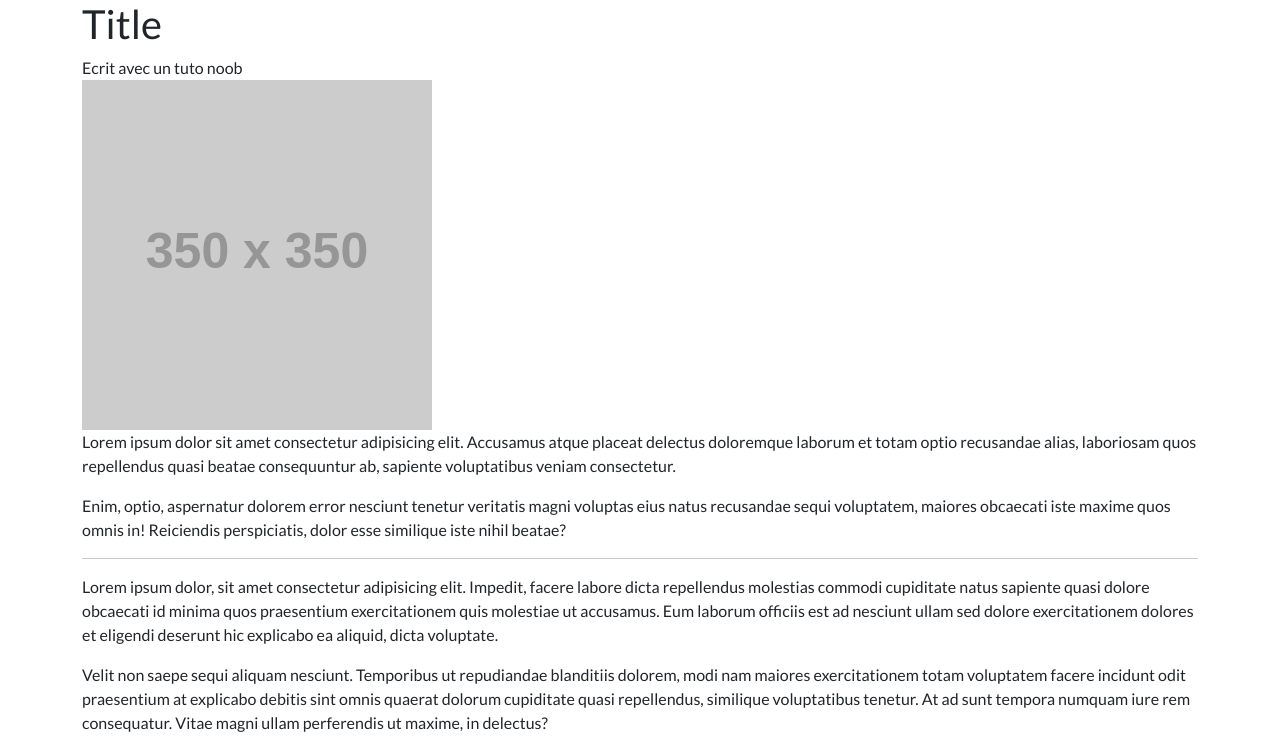
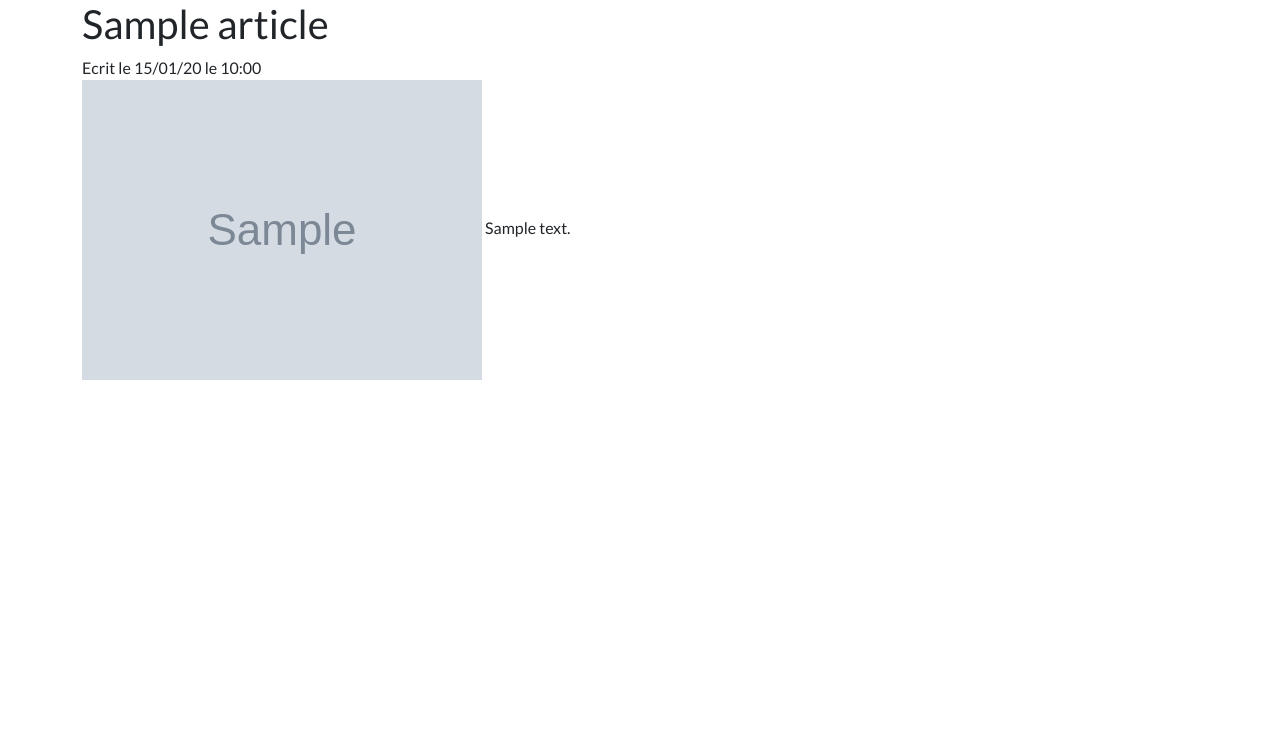
Before and after one commit to Mouton-R/PremierSym, a Symfony app: template templates/blog/show.html.twig in a window 1280 px wide. Shown: the part 72-823 px from the top of the page. After the commit the page ends 452 px from the top, so only its background shows below. Run offline with Twig, Linux system fonts and the light colour scheme; the template is opened without the code that fills it: most values are stand-ins (such as "Sample title", 1, 10 or a date in 2020); grey boxes marked "Sample" are stand-in pictures; grey boxes labelled with a size stand in for pictures from a placeholder-image service; some libraries are stand-ins or nearby versions.

Commit message:
création page nouvel article

```diff
--- a/templates/base.html.twig
+++ b/templates/base.html.twig
@@ -16,18 +16,18 @@
     <body>
         <nav class="navbar navbar-expand-lg navbar-dark bg-primary">
             <div class="container-fluid">
-                <a class="navbar-brand" href="/">SymBlog</a>
+                <a class="navbar-brand" href="{{ path('home') }}">SymBlog</a>
                 <button class="navbar-toggler" type="button" data-bs-toggle="collapse" data-bs-target="#navbarColor01" aria-controls="navbarColor01" aria-expanded="false" aria-label="Toggle navigation">
                 <span class="navbar-toggler-icon"></span>
                 </button>
                 <div class="collapse navbar-collapse" id="navbarColor01">
                     <ul class="navbar-nav me-auto">
                         <li class="nav-item">
-                        <a class="nav-link" href="/blog">Articles
+                        <a class="nav-link" href="{{ path('blog') }}">Articles
                         </a>
                         </li>
                         <li class="nav-item">
-                        <a class="nav-link" href="/blog/new">Nouvel article</a>
+                        <a class="nav-link" href="{{ path('blog_create')}}">Nouvel article</a>
                         </li>
                         <li class="nav-item">
                         <a class="nav-link" href="/blog/reco">Recommandations</a>
--- a/templates/blog/index.html.twig
+++ b/templates/blog/index.html.twig
@@ -8,11 +8,11 @@
     {% for article in articles %}
         <article>
             <h2>{{ article.title }}</h2>
-            <div class="metadata">Ecrit avec un tuto noob</div>
+            <div class="metadata">Ecrit le {{ article.createdAt | date("m/d/Y")}} à {{ article.createdAt | date("H:i") }}</div>
             <div class="content">
                 <img src="{{ article.image }}" alt="">
-                {{ article.content }}
-                <a href="{{ path('blog_show') }}" class="btn btn-primary">lire la suite</a>
+                {{ article.content | raw }}
+                <a href="{{ path('blog_show', {id: article.id}) }}" class="btn btn-primary">lire la suite</a>
             </div>
         </article>
     {% endfor %}
--- a/templates/blog/show.html.twig
+++ b/templates/blog/show.html.twig
@@ -2,15 +2,11 @@
 
 {% block body %}
 <article>
-    <h2>Title</h2>
-    <div class="metadata">Ecrit avec un tuto noob</div>
+    <h2>{{ article.title }}</h2>
+    <div class="metadata">Ecrit le {{ article.createdAt | date('d/m/y') }} le {{ article.createdAt | date('H:i') }}</div>
     <div class="content">
-        <img src="http://placehold.it/350*150" alt="">
-        <p>Lorem ipsum dolor sit amet consectetur adipisicing elit. Accusamus atque placeat delectus doloremque laborum et totam optio recusandae alias, laboriosam quos repellendus quasi beatae consequuntur ab, sapiente voluptatibus veniam consectetur.</p>
-        <p>Enim, optio, aspernatur dolorem error nesciunt tenetur veritatis magni voluptas eius natus recusandae sequi voluptatem, maiores obcaecati iste maxime quos omnis in! Reiciendis perspiciatis, dolor esse similique iste nihil beatae?</p>
-        <hr>
-        <p>Lorem ipsum dolor, sit amet consectetur adipisicing elit. Impedit, facere labore dicta repellendus molestias commodi cupiditate natus sapiente quasi dolore obcaecati id minima quos praesentium exercitationem quis molestiae ut accusamus. Eum laborum officiis est ad nesciunt ullam sed dolore exercitationem dolores et eligendi deserunt hic explicabo ea aliquid, dicta voluptate.</p>
-        <p>Velit non saepe sequi aliquam nesciunt. Temporibus ut repudiandae blanditiis dolorem, modi nam maiores exercitationem totam voluptatem facere incidunt odit praesentium at explicabo debitis sint omnis quaerat dolorum cupiditate quasi repellendus, similique voluptatibus tenetur. At ad sunt tempora numquam iure rem consequatur. Vitae magni ullam perferendis ut maxime, in delectus?</p>
+        <img src="{{article.image}}" alt="">
+        {{ article.content | raw}}
     </div>
 </article>
 {% endblock %}
```
Also changed, not shown: src/Controller/BlogController.php (+17 -7 lines), templates/blog/create.html.twig (added, +7 -0 lines).
